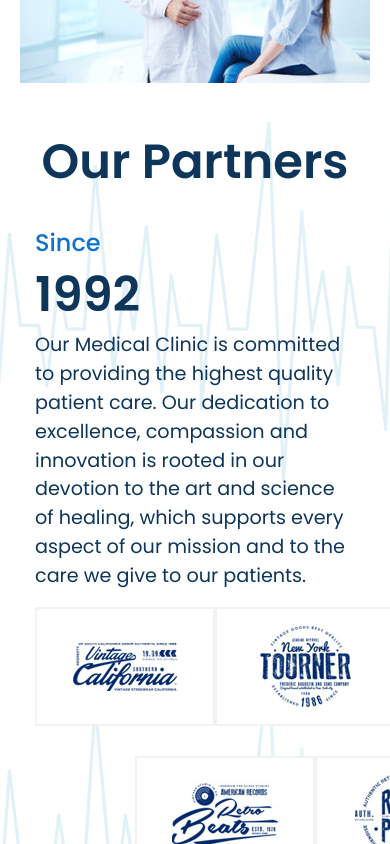
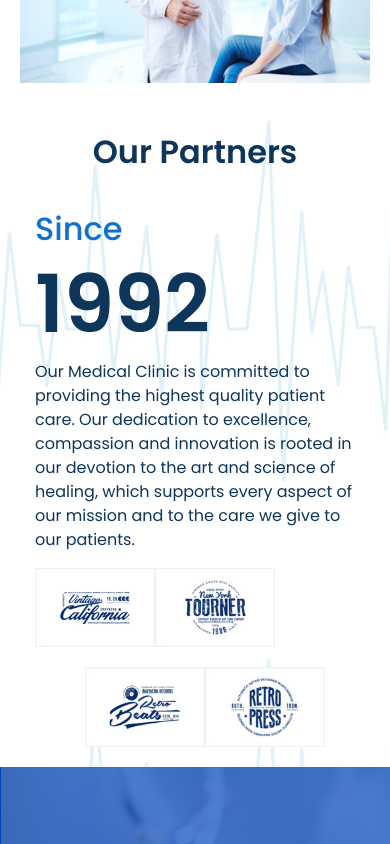
Before and after one commit to vigneshiyergithub/Family-Doctor, a React (Create React App) app: page / in a window 390 px wide. Shown: the part 8200-9044 px from the top of the page. Built offline with nearby package versions, Linux system fonts and the light colour scheme.

Commit message:
partners commit

```diff
--- a/src/components/Partners/Partners.css
+++ b/src/components/Partners/Partners.css
@@ -103,7 +103,7 @@
 	}
 
 	.partner h1 {
-		font-size: 3rem;
+		font-size: 2rem;
 		font-weight: 600;
 	}
 
@@ -123,14 +123,14 @@
 	}
 
 	.partner-text > h3 {
-		font-size: 1.5rem;
+		font-size: 2rem;
 		margin-left: 0px;
 		color: var(--universlColor);
 		display: flex;
 	}
 
 	.partner-text h1 {
-		font-size: 3rem;
+		font-size: 5rem;
 		margin-left: 0px;
 		display: flex;
 	}
@@ -139,7 +139,7 @@
 		display: flex;
 		color: var(--headingColor);
 		margin-left: 0px;
-		font-size: 1.2rem;
+		font-size: 1rem;
 		width: 100%;
 	}
 
@@ -157,11 +157,19 @@
 		justify-content: space-between;
 	}
 
+	.first-row div img {
+		max-width: 100%;
+	}
+
 	.last-row {
 		display: flex;
-		margin-top: 20px;
+		margin-top: 10px;
 		width: 75%;
 		justify-content: space-between;
-		margin-left: 100px;
+		margin-left: 50px;
+	}
+
+	.last-row div img {
+		max-width: 100%;
 	}
 }
```
